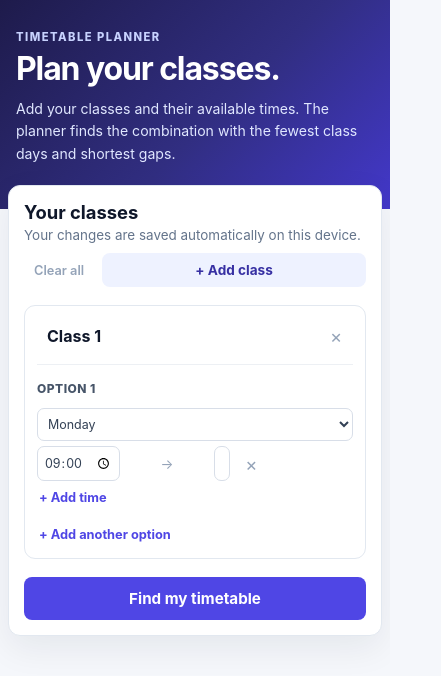
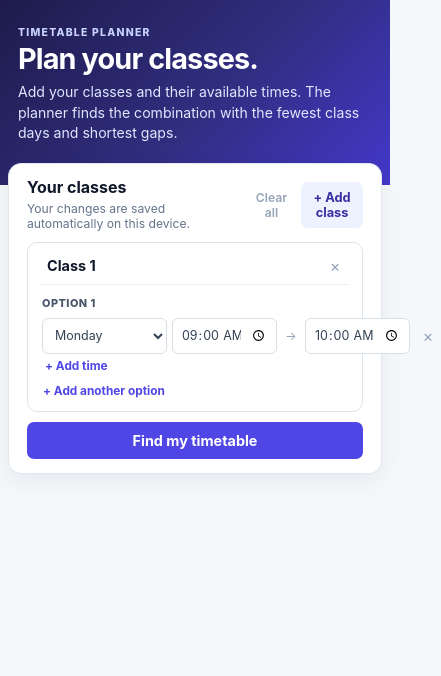
Before and after one commit to 22hongyung-lab/vite-react-template, a React (Vite) app: page / in a window 390 px wide. Shown: the top 676 px of the page, 441 px wide, since content can reach past the window. Built offline with nearby package versions, Linux system fonts and the light colour scheme.

Commit message:
Update App.css

```diff
--- a/src/react-app/App.css
+++ b/src/react-app/App.css
@@ -1,5 +1,5 @@
 /* =========================================================
-   APP LAYOUT
+   APP
    ========================================================= */
 
 .app {
@@ -10,7 +10,7 @@
 
 
 /* =========================================================
-   HEADER
+   HERO
    ========================================================= */
 
 .hero {
@@ -22,23 +22,24 @@
   );
 
   color: white;
-  padding: 38px 20px 58px;
+
+  padding: 26px 18px 42px;
 }
 
 .hero-inner {
-  width: min(820px, 100%);
+  width: min(900px, 100%);
   margin: 0 auto;
 }
 
 .eyebrow {
-  margin-bottom: 8px;
+  margin: 0 0 5px;
 
   color: #c7d2fe;
 
-  font-size: 0.7rem;
+  font-size: 0.65rem;
   font-weight: 800;
 
-  letter-spacing: 0.13em;
+  letter-spacing: 0.12em;
   text-transform: uppercase;
 }
 
@@ -49,21 +50,21 @@
 .hero h1 {
   margin: 0;
 
-  font-size: clamp(2rem, 6vw, 3rem);
+  font-size: clamp(1.8rem, 5vw, 2.5rem);
   line-height: 1.05;
 
-  letter-spacing: -0.035em;
+  letter-spacing: -0.03em;
 }
 
 .hero p {
   max-width: 620px;
 
-  margin: 12px 0 0;
+  margin: 8px 0 0;
 
   color: #e0e7ff;
 
-  font-size: 0.95rem;
-  line-height: 1.6;
+  font-size: 0.88rem;
+  line-height: 1.45;
 }
 
 
@@ -72,28 +73,34 @@
    ========================================================= */
 
 .page {
-  width: min(850px, calc(100% - 24px));
+  width: min(900px, calc(100% - 16px));
 
-  margin: -30px auto 60px;
+  margin: -22px auto 40px;
 }
 
 
 /* =========================================================
-   PANELS
+   MAIN PANEL
    ========================================================= */
 
 .panel {
-  margin-bottom: 20px;
-  padding: 20px;
+  margin: 0 0 14px;
+
+  padding: 14px 18px;
 
   background: white;
 
   border: 1px solid #e2e8f0;
-  border-radius: 14px;
+  border-radius: 13px;
 
   box-shadow:
-    0 12px 35px rgba(15, 23, 42, 0.07);
+    0 8px 24px rgba(15, 23, 42, 0.06);
 }
+
+
+/* =========================================================
+   SECTION HEADER
+   ========================================================= */
 
 .section-header {
   display: flex;
@@ -101,9 +108,9 @@
   align-items: center;
   justify-content: space-between;
 
-  gap: 16px;
+  gap: 10px;
 
-  margin-bottom: 18px;
+  margin: 0 0 10px;
 }
 
 .section-header h2 {
@@ -111,15 +118,25 @@
 
   color: #0f172a;
 
-  font-size: 1.15rem;
+  font-size: 1rem;
+  line-height: 1.2;
 }
 
 .section-header p {
-  margin: 4px 0 0;
+  margin: 3px 0 0;
 
   color: #64748b;
 
-  font-size: 0.84rem;
+  font-size: 0.76rem;
+  line-height: 1.3;
+}
+
+.header-actions {
+  display: flex;
+
+  align-items: center;
+
+  gap: 6px;
 }
 
 
@@ -129,23 +146,15 @@
 
 .button {
   border: 0;
-  border-radius: 8px;
+  border-radius: 7px;
 
-  padding: 9px 14px;
+  padding: 8px 12px;
 
   font: inherit;
-  font-size: 0.85rem;
+  font-size: 0.8rem;
   font-weight: 700;
 
   cursor: pointer;
-
-  transition:
-    background 0.15s ease,
-    transform 0.1s ease;
-}
-
-.button:active:not(:disabled) {
-  transform: translateY(1px);
 }
 
 .button:disabled {
@@ -171,22 +180,17 @@
   background: #e0e7ff;
 }
 
-.header-actions {
-  display: flex;
-  align-items: center;
-  gap: 8px;
-}
-
 .clear-button {
-  padding: 8px 10px;
+  padding: 6px 8px;
 
   border: 0;
+
   background: transparent;
 
   color: #94a3b8;
 
   font: inherit;
-  font-size: 0.8rem;
+  font-size: 0.76rem;
   font-weight: 600;
 
   cursor: pointer;
@@ -203,9 +207,10 @@
 
 .courses {
   display: flex;
+
   flex-direction: column;
 
-  gap: 12px;
+  gap: 8px;
 }
 
 
@@ -214,12 +219,14 @@
    ========================================================= */
 
 .course-card {
-  padding: 14px 16px;
+  margin: 0;
 
-  border: 1px solid #e2e8f0;
-  border-radius: 11px;
+  padding: 9px 12px 10px;
 
-  background: #ffffff;
+  background: white;
+
+  border: 1px solid #dde3ec;
+  border-radius: 10px;
 }
 
 .course-heading {
@@ -227,34 +234,43 @@
 
   grid-template-columns:
     minmax(0, 1fr)
-    32px;
+    28px;
 
   align-items: center;
 
-  gap: 8px;
+  gap: 5px;
 
-  margin-bottom: 10px;
+  margin: 0 0 3px;
+
+  padding: 0 0 4px;
+
+  border-bottom: 1px solid #edf0f4;
 }
+
+
+/* =========================================================
+   COURSE NAME
+   ========================================================= */
 
 .course-name {
   width: 100%;
 
-  padding: 7px 9px;
+  margin: 0;
+
+  padding: 4px 6px;
 
   color: #0f172a;
 
   background: transparent;
 
   border: 1px solid transparent;
-  border-radius: 7px;
+  border-radius: 5px;
 
   font: inherit;
-  font-size: 1rem;
+  font-size: 0.9rem;
   font-weight: 700;
 
-  transition:
-    border-color 0.15s ease,
-    background 0.15s ease;
+  line-height: 1.2;
 }
 
 .course-name:hover {
@@ -265,11 +281,11 @@
 .course-name:focus {
   outline: none;
 
-  background: white;
+  background: #fff;
   border-color: #6366f1;
 
   box-shadow:
-    0 0 0 3px rgba(99, 102, 241, 0.1);
+    0 0 0 2px rgba(99, 102, 241, 0.09);
 }
 
 
@@ -279,11 +295,22 @@
 
 .options {
   display: flex;
+
   flex-direction: column;
 }
 
 .option {
-  padding: 10px 0;
+  margin: 0;
+
+  padding: 6px 2px 4px;
+
+  border-top: 0;
+}
+
+.option + .option {
+  margin-top: 4px;
+
+  padding-top: 8px;
 
   border-top: 1px solid #edf0f4;
 }
@@ -294,34 +321,38 @@
   align-items: center;
   justify-content: space-between;
 
-  gap: 10px;
+  gap: 6px;
 
-  min-height: 26px;
+  min-height: 20px;
 
-  margin-bottom: 7px;
+  margin: 0 0 4px;
 }
 
 .option-title {
   color: #475569;
 
-  font-size: 0.75rem;
+  font-size: 0.68rem;
   font-weight: 800;
 
-  letter-spacing: 0.04em;
+  line-height: 1;
+
+  letter-spacing: 0.045em;
   text-transform: uppercase;
 }
 
 .link-danger {
-  padding: 3px 5px;
+  margin: 0;
+
+  padding: 2px 3px;
+
+  border: 0;
 
   background: transparent;
-
-  border: 0;
 
   color: #94a3b8;
 
   font: inherit;
-  font-size: 0.75rem;
+  font-size: 0.7rem;
   font-weight: 600;
 
   cursor: pointer;
@@ -333,7 +364,7 @@
 
 
 /* =========================================================
-   SESSION / TIME ROW
+   TIME / SESSION ROWS
    ========================================================= */
 
 .session-list {
@@ -341,22 +372,24 @@
 
   flex-direction: column;
 
-  gap: 5px;
+  gap: 3px;
 }
 
 .session-row {
   display: grid;
 
   grid-template-columns:
-    minmax(110px, 1.3fr)
+    minmax(125px, 1fr)
     105px
-    16px
+    18px
     105px
-    30px;
+    26px;
 
   align-items: center;
 
-  gap: 6px;
+  gap: 5px;
+
+  margin: 0;
 }
 
 .session-row select,
@@ -364,17 +397,21 @@
   width: 100%;
   min-width: 0;
 
-  padding: 7px 8px;
+  height: 36px;
+
+  margin: 0;
+
+  padding: 5px 8px;
 
   color: #334155;
 
   background: white;
 
   border: 1px solid #d8dee8;
-  border-radius: 7px;
+  border-radius: 6px;
 
   font: inherit;
-  font-size: 0.82rem;
+  font-size: 0.78rem;
 }
 
 .session-row select:focus,
@@ -384,52 +421,51 @@
   border-color: #6366f1;
 
   box-shadow:
-    0 0 0 2px rgba(99, 102, 241, 0.1);
+    0 0 0 2px rgba(99, 102, 241, 0.08);
 }
 
 .time-arrow {
   color: #94a3b8;
 
-  font-size: 0.85rem;
+  font-size: 0.75rem;
 
   text-align: center;
 }
 
 
 /* =========================================================
-   ICON BUTTONS
+   X BUTTONS
    ========================================================= */
 
 .icon-button {
   display: inline-flex;
 
-  width: 30px;
-  height: 30px;
+  width: 26px;
+  height: 26px;
 
   align-items: center;
   justify-content: center;
 
+  margin: 0;
   padding: 0;
 
   border: 0;
-  border-radius: 7px;
+  border-radius: 5px;
 
   background: transparent;
 
+  color: #94a3b8;
+
   font: inherit;
-  font-size: 1.15rem;
+  font-size: 1rem;
+
+  line-height: 1;
 
   cursor: pointer;
-
-  transition: background 0.15s ease;
 }
 
 .icon-button:hover {
   background: #f1f5f9;
-}
-
-.icon-button.danger {
-  color: #94a3b8;
 }
 
 .icon-button.danger:hover {
@@ -439,12 +475,15 @@
 
 
 /* =========================================================
-   ADD LINKS
+   ADD TIME / ADD OPTION
    ========================================================= */
 
 .add-link {
-  margin-top: 5px;
-  padding: 4px 2px;
+  display: inline-block;
+
+  margin: 2px 0 0;
+
+  padding: 2px 3px;
 
   border: 0;
 
@@ -453,8 +492,10 @@
   color: #4f46e5;
 
   font: inherit;
-  font-size: 0.8rem;
+  font-size: 0.74rem;
   font-weight: 700;
+
+  line-height: 1.25;
 
   cursor: pointer;
 }
@@ -465,7 +506,7 @@
 }
 
 .add-option {
-  margin-top: 4px;
+  margin-top: 1px;
 }
 
 
@@ -476,30 +517,33 @@
 .generate {
   width: 100%;
 
-  margin-top: 18px;
-  padding: 12px 16px;
+  margin-top: 10px;
 
-  font-size: 0.95rem;
+  padding: 10px 14px;
+
+  border-radius: 7px;
+
+  font-size: 0.9rem;
 }
 
 
 /* =========================================================
-   ERROR / VALIDATION MESSAGE
+   VALIDATION MESSAGE
    ========================================================= */
 
 .message {
-  margin-top: 12px;
+  margin-top: 8px;
 
-  padding: 10px 12px;
+  padding: 8px 10px;
 
   border: 1px solid #fecaca;
-  border-radius: 8px;
+  border-radius: 7px;
 
   color: #991b1b;
   background: #fef2f2;
 
-  font-size: 0.82rem;
-  line-height: 1.5;
+  font-size: 0.76rem;
+  line-height: 1.4;
 }
 
 
@@ -508,337 +552,10 @@
    ========================================================= */
 
 .results-panel {
-  padding-top: 18px;
+  padding-top: 14px;
 }
 
 .result-top {
   display: flex;
 
-  align-items: flex-start;
-  justify-content: space-between;
-
-  gap: 20px;
-
-  margin-bottom: 15px;
-}
-
-.result-top h2 {
-  margin: 0;
-
-  color: #0f172a;
-
-  font-size: 1.25rem;
-}
-
-.result-summary {
-  display: flex;
-
-  align-items: center;
-  flex-wrap: wrap;
-
-  gap: 7px;
-
-  color: #64748b;
-
-  font-size: 0.8rem;
-}
-
-.result-summary strong {
-  color: #3730a3;
-}
-
-
-/* =========================================================
-   SELECTED OPTIONS
-   ========================================================= */
-
-.selected-list {
-  padding: 10px 12px;
-
-  background: #f8fafc;
-
-  border: 1px solid #edf0f4;
-  border-radius: 9px;
-
-  margin-bottom: 18px;
-}
-
-.selected-row {
-  display: flex;
-
-  justify-content: space-between;
-
-  gap: 20px;
-
-  padding: 5px 0;
-
-  color: #334155;
-
-  font-size: 0.82rem;
-}
-
-.selected-row + .selected-row {
-  border-top: 1px solid #edf0f4;
-}
-
-.selected-row span {
-  font-weight: 650;
-}
-
-.selected-row small {
-  color: #94a3b8;
-}
-
-
-/* =========================================================
-   RESULT DAYS
-   ========================================================= */
-
-.result-days {
-  display: flex;
-
-  flex-direction: column;
-
-  gap: 14px;
-}
-
-.result-day h3 {
-  margin: 0 0 6px;
-
-  color: #64748b;
-
-  font-size: 0.72rem;
-  font-weight: 800;
-
-  letter-spacing: 0.06em;
-
-  text-transform: uppercase;
-}
-
-
-/* =========================================================
-   CLASS RESULT BLOCK
-   ========================================================= */
-
-.class-block {
-  display: flex;
-
-  align-items: center;
-  justify-content: space-between;
-
-  gap: 16px;
-
-  margin-bottom: 5px;
-
-  padding: 9px 11px;
-
-  background: #f8fafc;
-
-  border-left: 3px solid #6366f1;
-  border-radius: 7px;
-}
-
-.class-block strong {
-  display: block;
-
-  color: #1e293b;
-
-  font-size: 0.85rem;
-}
-
-.class-block small {
-  display: block;
-
-  margin-top: 2px;
-
-  color: #94a3b8;
-
-  font-size: 0.72rem;
-}
-
-.class-block time {
-  flex-shrink: 0;
-
-  color: #475569;
-
-  font-family:
-    ui-monospace,
-    SFMono-Regular,
-    Menlo,
-    Monaco,
-    Consolas,
-    monospace;
-
-  font-size: 0.78rem;
-  font-weight: 700;
-}
-
-
-/* =========================================================
-   RESULT NAVIGATION
-   ========================================================= */
-
-.result-navigation {
-  display: grid;
-
-  grid-template-columns:
-    auto 1fr auto;
-
-  align-items: center;
-
-  gap: 12px;
-
-  margin-top: 20px;
-  padding-top: 14px;
-
-  border-top: 1px solid #e2e8f0;
-}
-
-.result-navigation span {
-  color: #64748b;
-
-  font-size: 0.78rem;
-
-  text-align: center;
-}
-
-
-/* =========================================================
-   TABLET
-   ========================================================= */
-
-@media (max-width: 700px) {
-
-   .header-actions {
-  width: 100%;
-}
-
-.header-actions .button {
-  flex: 1;
-}
-
-  .hero {
-    padding:
-      30px 16px
-      48px;
-  }
-
-  .hero p {
-    font-size: 0.88rem;
-  }
-
-  .page {
-    width:
-      min(
-        100% - 16px,
-        850px
-      );
-
-    margin-top: -24px;
-  }
-
-  .panel {
-    padding: 15px;
-
-    border-radius: 12px;
-  }
-
-  .section-header {
-    align-items: flex-start;
-  }
-
-  .course-card {
-    padding:
-      12px;
-  }
-
-  .session-row {
-    grid-template-columns:
-      minmax(90px, 1fr)
-      92px
-      14px
-      92px
-      28px;
-  }
-
-  .session-row select,
-  .session-row input {
-    padding: 7px 6px;
-
-    font-size: 0.78rem;
-  }
-
-  .result-top {
-    flex-direction: column;
-
-    gap: 8px;
-  }
-}
-
-
-/* =========================================================
-   MOBILE
-   ========================================================= */
-
-@media (max-width: 520px) {
-  .hero {
-    padding-bottom: 44px;
-  }
-
-  .hero h1 {
-    font-size: 2rem;
-  }
-
-  .section-header {
-    flex-direction: column;
-
-    gap: 10px;
-  }
-
-  .section-header .button {
-    width: 100%;
-  }
-
-  /*
-    On narrow phones, put the day on its own line.
-    The times remain compact underneath.
-  */
-
-  .session-row {
-    grid-template-columns:
-      1fr
-      1fr
-      16px
-      1fr
-      28px;
-
-    row-gap: 5px;
-  }
-
-  .session-row select {
-    grid-column:
-      1 / -1;
-  }
-
-  .class-block {
-    align-items: flex-start;
-  }
-
-  .selected-row {
-    gap: 8px;
-  }
-
-  .result-navigation {
-    grid-template-columns:
-      1fr 1fr;
-  }
-
-  .result-navigation span {
-    grid-column:
-      1 / -1;
-
-    grid-row: 1;
-
-    margin-bottom: 2px;
-  }
-}
+  align-items:
```
